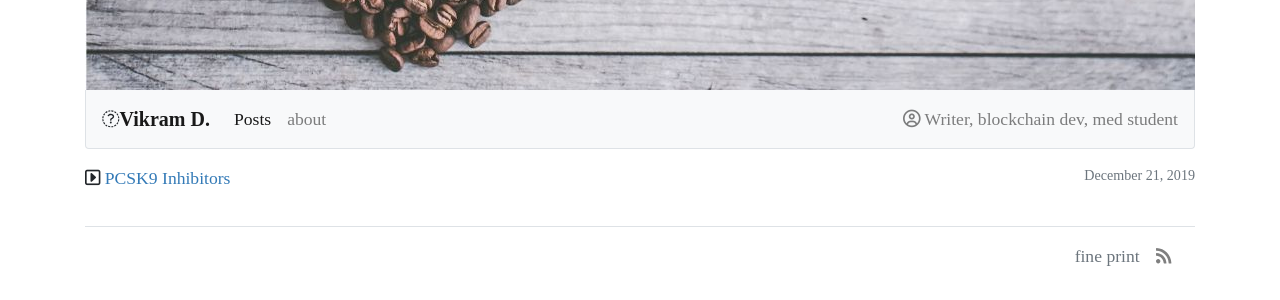
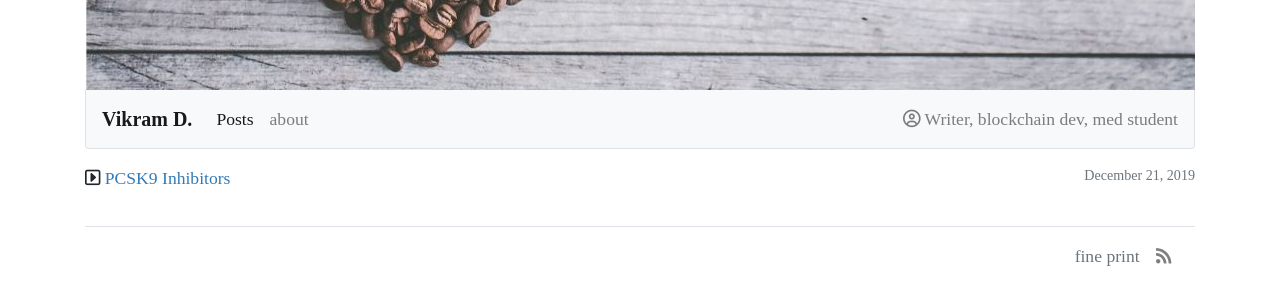
Before and after one commit to dhillonv10/dhillonv10.github.io, a Jekyll site: the page built from index.html, in a window 1280 px wide. Shown: the part 318-618 px from the top of the page. Built offline with Jekyll 4.4.1, drawn with Linux system fonts in a browser that asks for light colours; cached includes are drawn as plain includes; nearby versions of some CDN libraries.

Commit message:
Fixing fa-icon

```diff
--- a/_includes/nav.html
+++ b/_includes/nav.html
@@ -1,7 +1,7 @@
 <script src="https://kit.fontawesome.com/62558f4d59.js"></script>
 
 <div class="navbar navbar-expand-lg navbar-light bg-light border-left border-right border-bottom {% unless layout.hero %}border-top rounded-top{% endunless %} rounded-bottom mb-3">
-  <i class="fas fa-chalkboard-teacher"></i> <a class="navbar-brand font-weight-bold" href="{{ site.url }}/">{{ site.title }}</a>
+  <a class="navbar-brand font-weight-bold" href="{{ site.url }}/">{{ site.title }}</a>
 
   <ul class="navbar-nav mr-auto" role="navigation">
     {% for path in site.nav_pages %}
```
